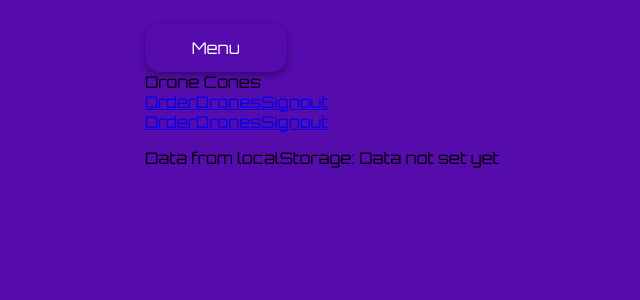
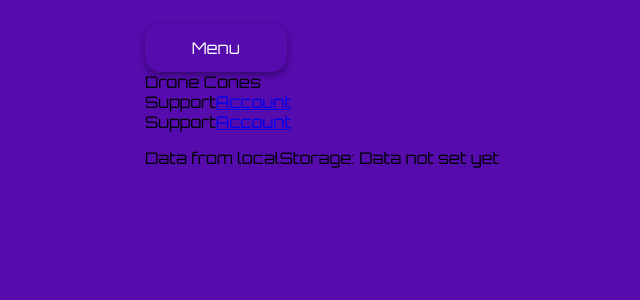
Before and after one commit to Treyson-Grange/DroneCones, a Nuxt app in the folder dronecones-app/: page /testpage in a window 1280 px wide. Shown: the top 300 px of the page, without its empty margins (318-958 px from the left). Built offline with nearby package versions, Linux system fonts and the light colour scheme; a web font is replaced by a local one.

Commit message:
Fixed navbar so it can take in links

```diff
--- a/dronecones-app/assets/navbar.css
+++ b/dronecones-app/assets/navbar.css
@@ -17,6 +17,7 @@
     padding: 0px 16px 0px 16px;
     color: var(--accent-color);
     font-size: var(--title-font-size);
+    font-weight: 900;
     display: flex;
     align-items: center;
 }
@@ -97,7 +98,7 @@
 
 
 
-@media screen and (max-width: 610px){
+@media screen and (max-width: 675px){
     .links{
         display: none;
     }
@@ -105,8 +106,11 @@
         justify-content: flex-start;
     }
 }
-@media screen and (min-width: 610px){
+@media screen and (min-width: 675px){
     .menu-button{
         display: none;
     }
+    .menu-bar{
+        display: none;
+    }
 }
--- a/dronecones-app/assets/style.css
+++ b/dronecones-app/assets/style.css
@@ -23,7 +23,6 @@ body {
 
 h1 {
   font-size: var(--title-font-size);
-  font-weight: bolder;
   color: var(--accent-color);
 }
 
@@ -102,7 +101,7 @@ input:focus {
 
 /* Button styles */
 button {
-  width: clamp(100px, calc((2/5 * 100) * 1%), 200px);
+  width: clamp(120px, calc((2/5 * 100) * 1%), 200px);
   height: 48px;
   margin-top: 16px;
   border: none;
--- a/dronecones-app/components/Drones.vue
+++ b/dronecones-app/components/Drones.vue
@@ -3,4 +3,7 @@
 </script>
 
 <template>
+    <div>
+        <h1>Drones</h1>
+    </div>
 </template>
--- a/dronecones-app/components/Navbar.vue
+++ b/dronecones-app/components/Navbar.vue
@@ -1,3 +1,8 @@
+<script setup>
+  defineProps(['type']);
+</script>
+
+
 <template>
     <div class = "navbar-under"></div>
     <nav class = "navbar">
@@ -6,15 +11,15 @@
             Drone Cones
         </div>
         <div class = "links">
-            <a href="order">Order</a>
-            <a href="droneHome">Drones</a>
-            <a href="/">Signout</a>
+            <slot />
+            <a>Support</a>
+            <a href = "/">Account</a>
         </div>
     </nav>
     <div class = "menu-bar" :class="{'open' : isopen}">
-        <a href="order">Order</a>
-        <a href="droneHome">Drones</a>
-        <a href="/">Signout</a>
+        <slot />
+        <a>Support</a>
+        <a href = "/">Account</a>
     </div>
 </template>
 
--- a/dronecones-app/components/loginComp.vue
+++ b/dronecones-app/components/loginComp.vue
@@ -65,7 +65,7 @@
         </div>
         <div class="form-group">
           <label for="password">Password:</label>
-          <input type="password" id="password" v-model="formData.password" />
+          <input style="font-weight: 900;" type="password" id="password" v-model="formData.password" />
         </div>
         <div class="spacer">
           <button
--- a/dronecones-app/pages/droneHome.vue
+++ b/dronecones-app/pages/droneHome.vue
@@ -7,7 +7,9 @@
 
 
 <template>
-    <Navbar />
+    <Navbar>
+        <a href="/droneHome">Drones</a>
+    </Navbar>
     <Test />
-    <h1>DroneHome</h1>
+    <Drones/>
 </template>
--- a/dronecones-app/pages/order.vue
+++ b/dronecones-app/pages/order.vue
@@ -5,7 +5,10 @@
 
 
 <template>
-    <Navbar />
+    <Navbar>
+        <a href="/order">Order</a>
+        <a href="/cart">Cart</a>
+    </Navbar>
     <RecentOrderHistory />
     <OrderList
         :icecream-items="data.icecreamFlavors"
```
